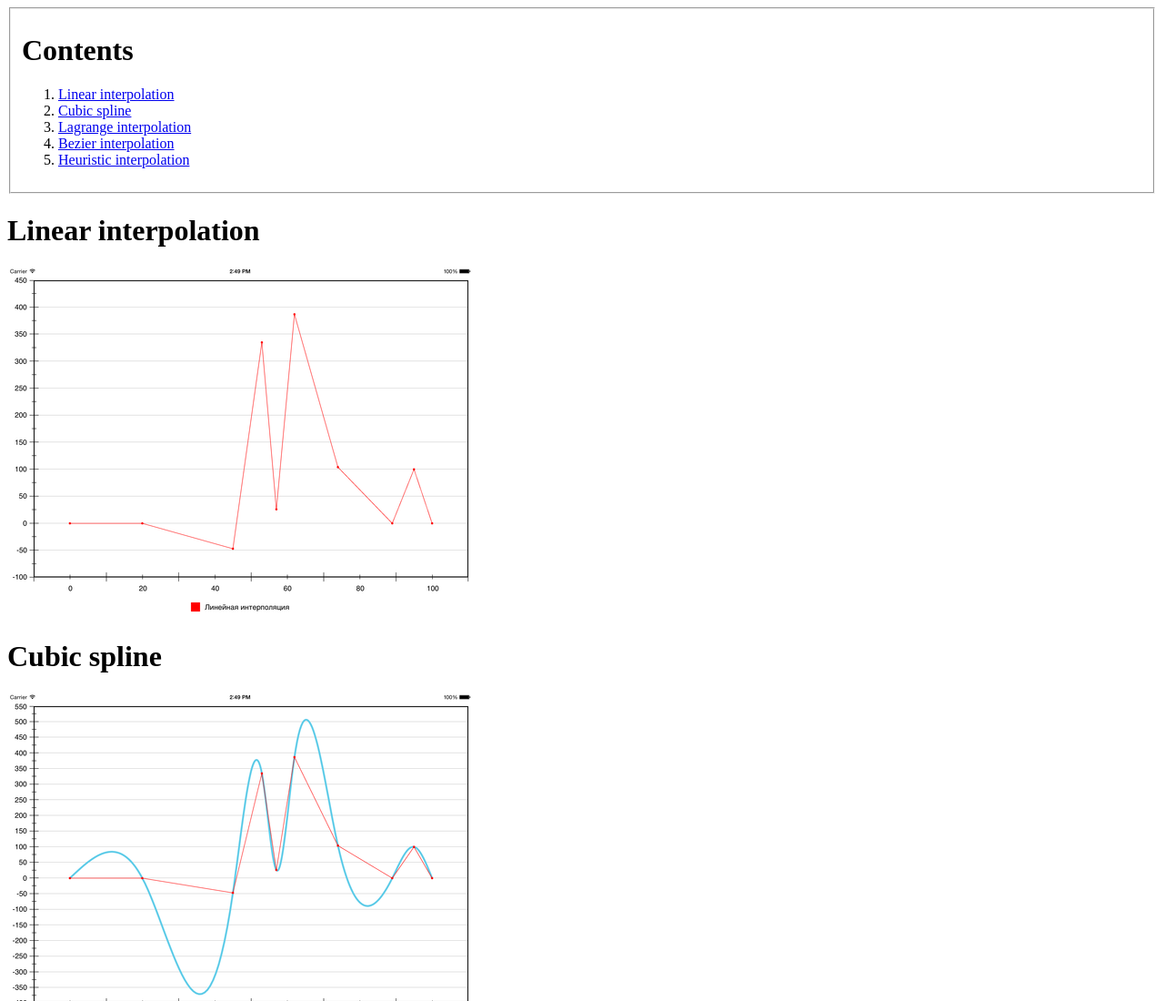
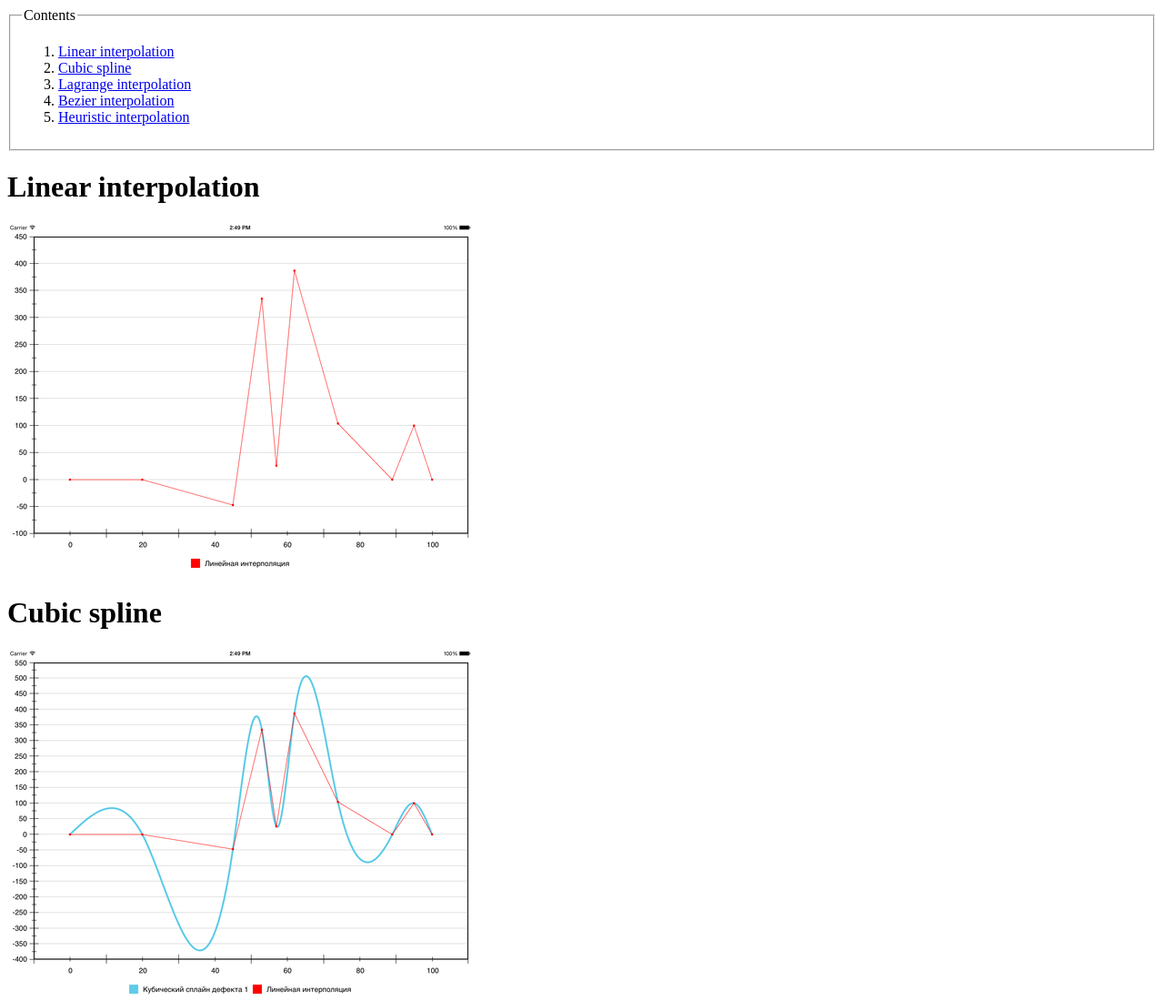
Before and after one commit to digitalHTTK/study, a plain HTML site: page 3.html in a window 1280 px wide. Shown: the top 1100 px of the page at 91% size. Drawn offline with Linux system fonts and the light colour scheme.

Commit message:
h1 -> legend

```diff
--- a/3.html
+++ b/3.html
@@ -7,7 +7,7 @@
 
 	<body>
 		<fieldset>
-			<h1>Contents</h1>
+			<legend>Contents</legend>
 			<ol>
 				<li><a href="#LI">Linear interpolation</a></li>
 				<li><a href="#CS">Cubic spline</a></li>
```
